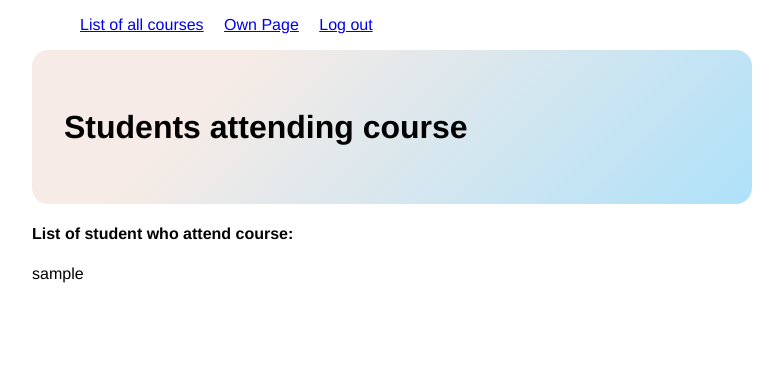
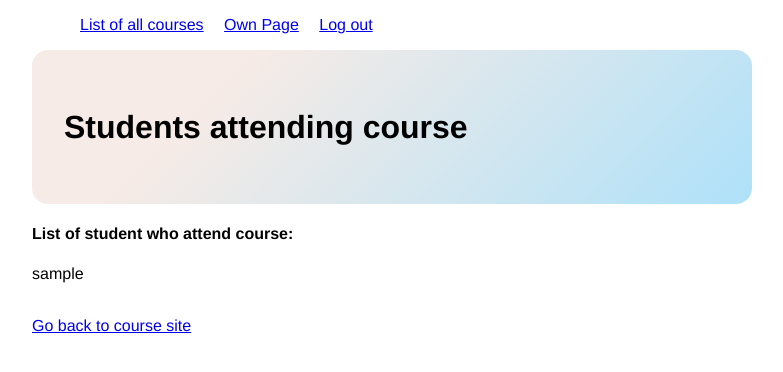
Before and after one commit to nie-ed/Opetussovellus, a Flask app: template templates/students_attending_course.html in a window 1280 px wide. Shown: the top 372 px of the page, without its empty margins (248-1031 px from the left). Run offline with Flask 2, Linux system fonts and the light colour scheme; the template is opened without the code that fills it: most values are stand-ins (such as "Sample title", 1, 10 or a date in 2020).

Commit message:
Added link to go back to course page

```diff
--- a/templates/students_attending_course.html
+++ b/templates/students_attending_course.html
@@ -27,6 +27,10 @@
     {% for student in attending%}
      <p>{{student.username}}</p>
     {% endfor %}
+
+  <br>
+  <a href="/courses/{{course_id}}">Go back to course site</a>
+
   </div>
-</div>
+
 </body>
```
